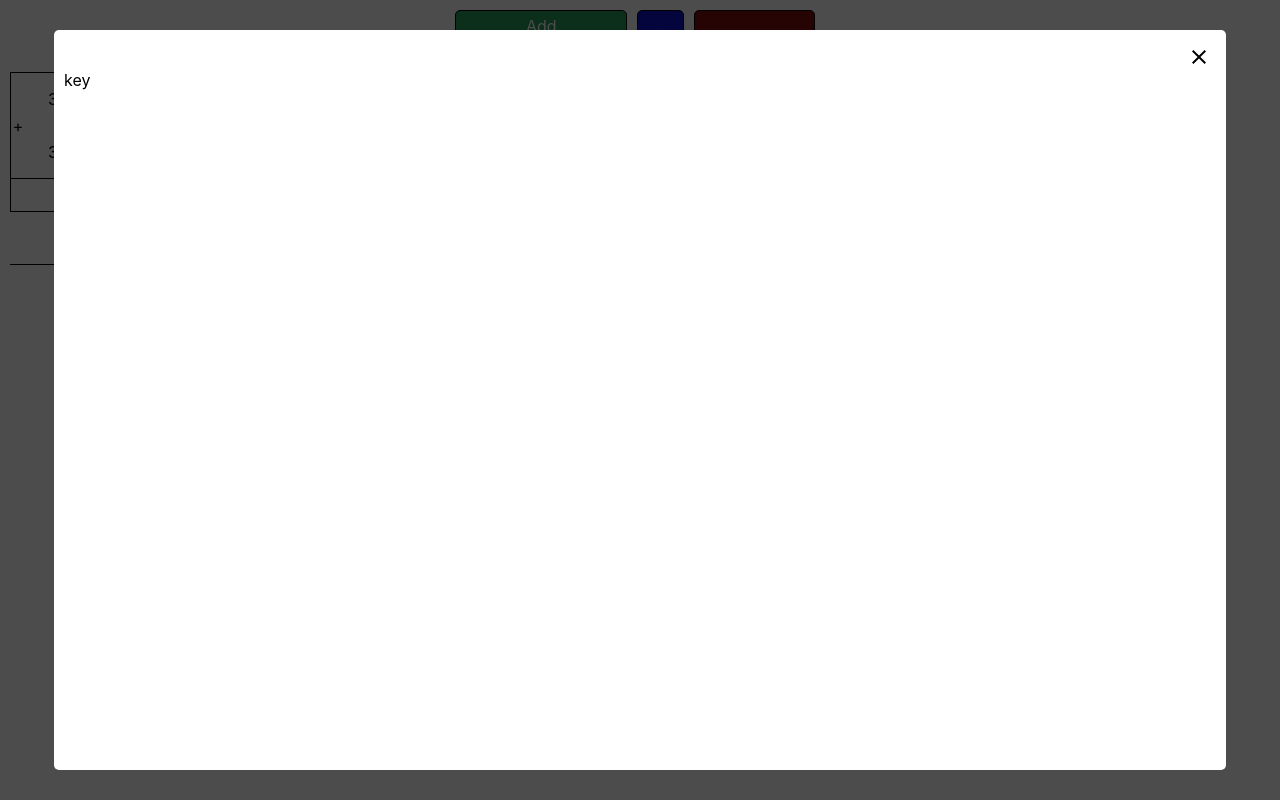
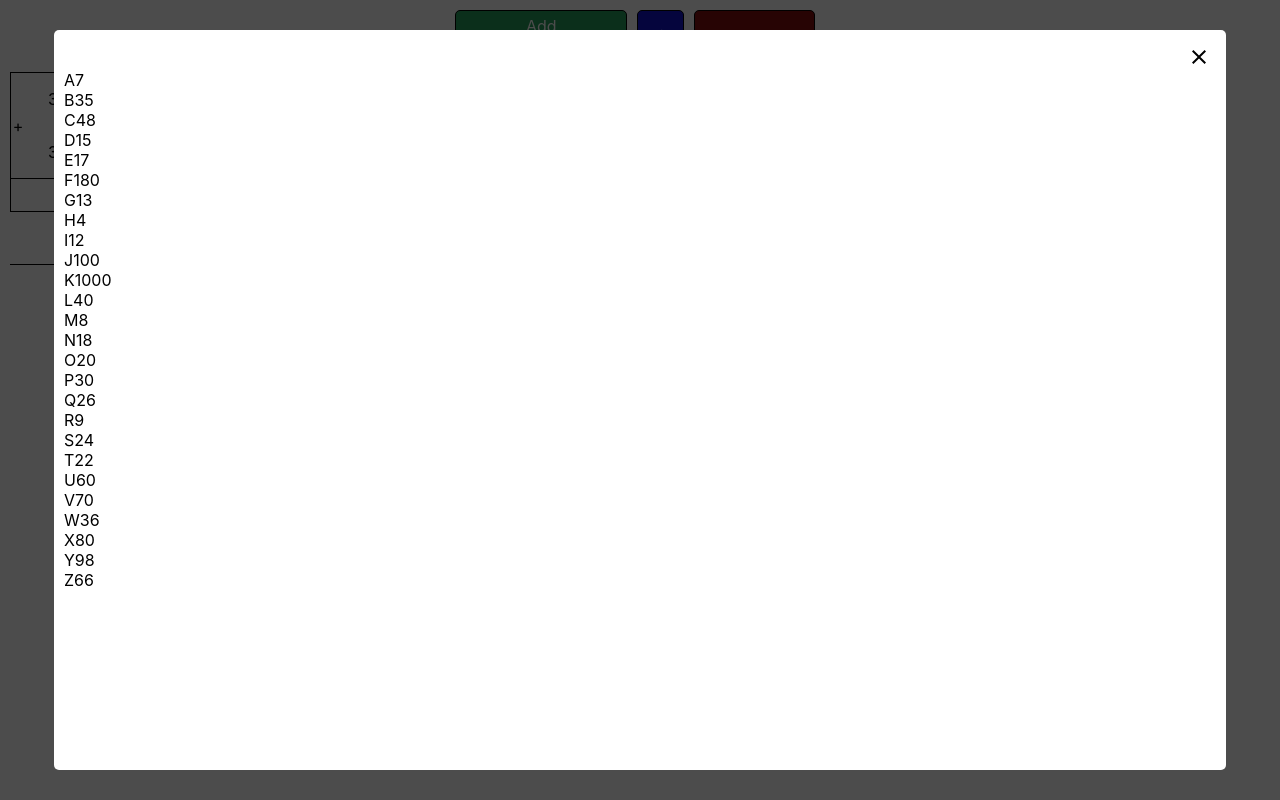
Before and after one commit to tsoogthoj/math-stick, a React (Create React App) app: page / in a window 1280 px wide. Both pictures are taken after a click on the element "Alphabets Key". Built offline with nearby package versions, Linux system fonts and the light colour scheme.

Commit message:
working on alphabet key

```diff
--- a/src/components/alphabet/alphabet.jsx
+++ b/src/components/addContent/addContent.jsx
@@ -1,14 +1,14 @@
 import React, { Component } from 'react'
 
-class Alphabet extends Component {
+class AddContent extends Component {
     render() {
         return(
             <div className="alphabet-wrapper">
-
+                Add Content
             </div>
 
         )
     }
 }
 
-export default Alphabet
+export default AddContent
--- a/src/components/addModal/addModal.jsx
+++ /dev/null
@@ -1,15 +0,0 @@
-import React, {Component} from "react"
-
-
-class AddModal extends Component {
-
-    render() {
-        return (
-            <div className="addModal-wrapper">
-                Add modal
-            </div>
-        )
-    }
-}
-
-export default AddModal
--- /dev/null
+++ b/src/components/keyContent/keyContent.css
@@ -0,0 +1,3 @@
+.keyContent-data{
+    display: flex;
+}
--- /dev/null
+++ b/src/components/keyContent/keyContent.jsx
@@ -0,0 +1,55 @@
+import React, {Component} from "react"
+
+import "./keyContent.css"
+
+class KeyContent extends Component {
+
+    render() {
+        let alphabet = [
+            {alphabet: "A", value: 7},
+            {alphabet: "B", value: 35},
+            {alphabet: "C", value: 48},
+            {alphabet: "D", value: 15},
+            {alphabet: "E", value: 17},
+            {alphabet: "F", value: 180},
+            {alphabet: "G", value: 13},
+            {alphabet: "H", value: 4},
+            {alphabet: "I", value: 12},
+            {alphabet: "J", value: 100},
+            {alphabet: "K", value: 1000},
+            {alphabet: "L", value: 40},
+            {alphabet: "M", value: 8},
+            {alphabet: "N", value: 18},
+            {alphabet: "O", value: 20},
+            {alphabet: "P", value: 30},
+            {alphabet: "Q", value: 26},
+            {alphabet: "R", value: 9},
+            {alphabet: "S", value: 24},
+            {alphabet: "T", value: 22},
+            {alphabet: "U", value: 60},
+            {alphabet: "V", value: 70},
+            {alphabet: "W", value: 36},
+            {alphabet: "X", value: 80},
+            {alphabet: "Y", value: 98},
+            {alphabet: "Z", value: 66},
+        ]
+
+        let renderAlphabet = alphabet.map((data) =>
+        <div className="keyContent-data">
+            <div className="keyContent-alphabet ">
+                {data.alphabet}
+            </div>
+            <div className="keyContent-value">
+                {data.value}
+            </div>
+        </div>
+        )
+        return (
+            <div className="keyContent-wrapper">
+                {renderAlphabet}
+            </div>
+        )
+    }
+}
+
+export default KeyContent
--- a/src/components/modal/modal.jsx
+++ b/src/components/modal/modal.jsx
@@ -3,15 +3,17 @@ import "./modal.css"
 import clearIcon from "./img/clear.svg"
 
 
-import AddContent from "../addModal/addModal"
+import AddContent from "../addContent/addContent"
+import KeyContent from "../keyContent/keyContent"
 
 class Modal extends Component {
+
     switchModalContent = (content) => {
         switch(content) {
             case "add":
                 return < AddContent />
             case "key":
-                return "key";
+                return < KeyContent />;
             default:
                 return null
         }
```
